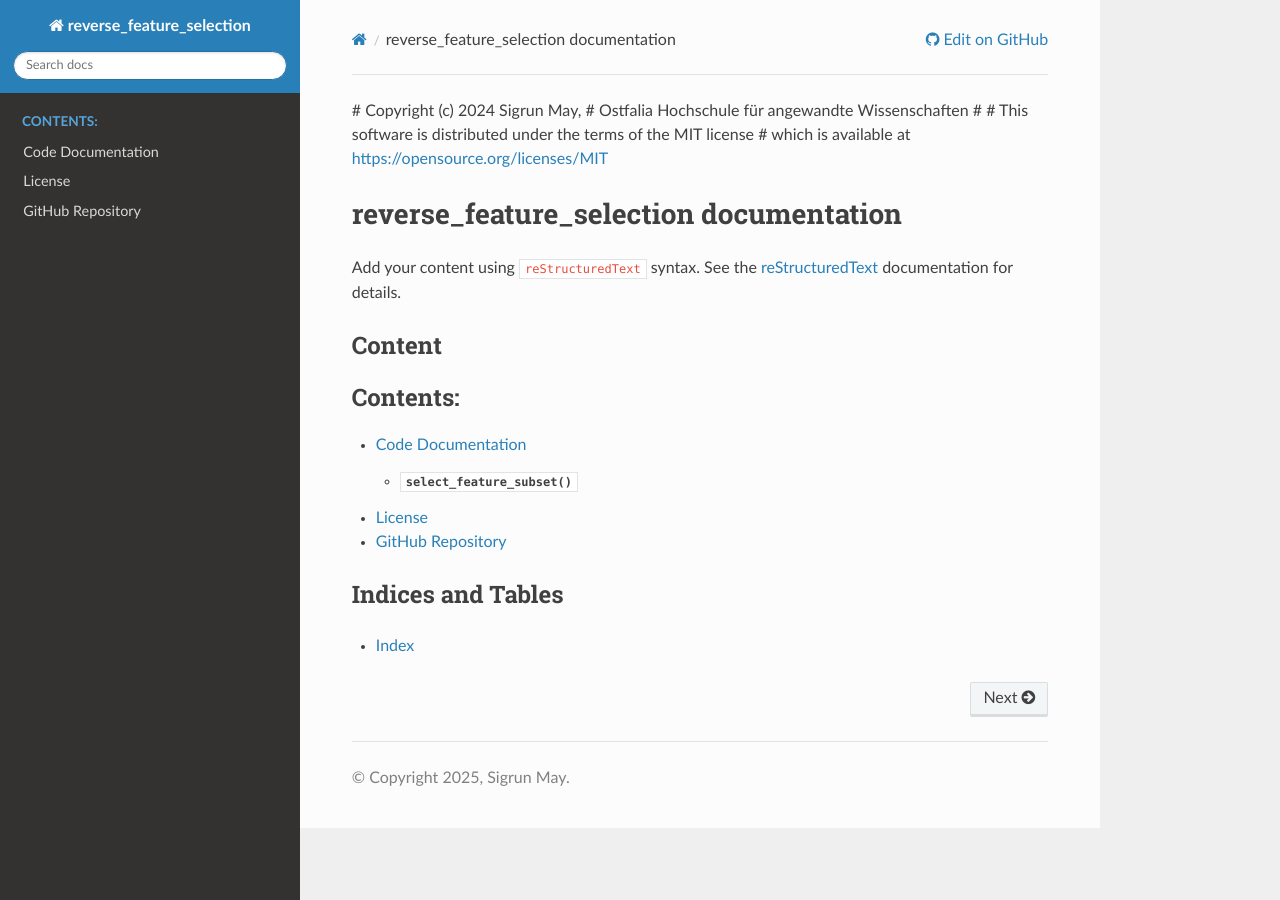
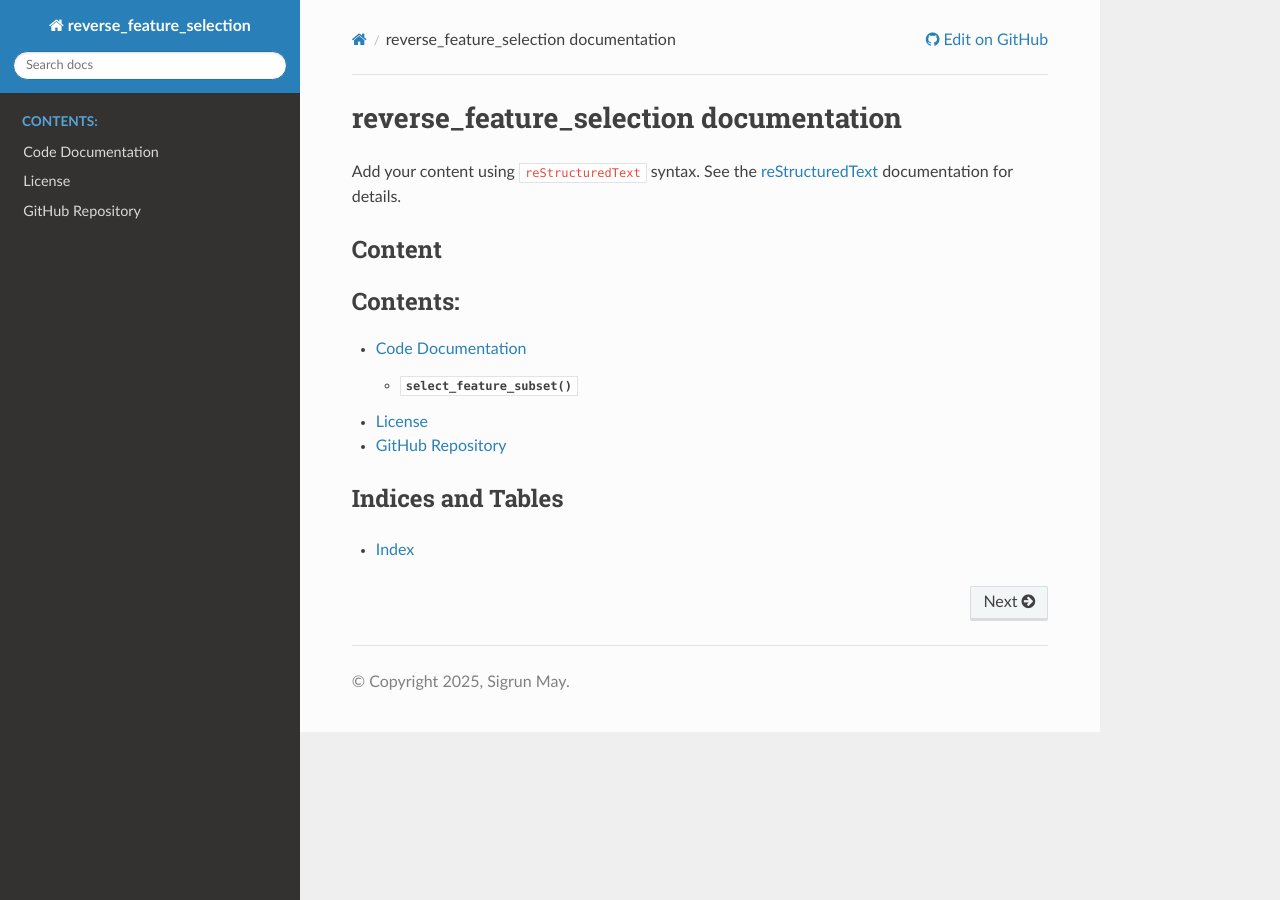
Before and after one commit to sigrun-may/reverse-feature-selection, a Sphinx documentation site: the page built from docs/source/index.rst, in a window 1280 px wide. Built offline with Sphinx 7.4.7 and the Read the Docs theme 3.1.0, drawn with Linux system fonts in a browser that asks for light colours.

Commit message:
Update repository

```diff
--- a/docs/source/index.rst
+++ b/docs/source/index.rst
@@ -1,9 +1,3 @@
-# Copyright (c) 2024 Sigrun May,
-# Ostfalia Hochschule für angewandte Wissenschaften
-#
-# This software is distributed under the terms of the MIT license
-# which is available at https://opensource.org/licenses/MIT
-
 .. reverse_feature_selection documentation master file, created by
    sphinx-quickstart on Mon Jan 20 09:48:45 2025.
    You can adapt this file completely to your liking, but it should at least
@@ -25,7 +19,7 @@
 
    code-doc
    License <https://github.com/sigrun-may/reverse_feature_selection/blob/main/LICENSE>
-   GitHub Repository <https://github.com/sigrun-may/reverse_feature_selection>
+   GitHub Repository <https://github.com/sigrun-may/reverse-feature-selection>
 
 Indices and Tables
 ------------------
```
